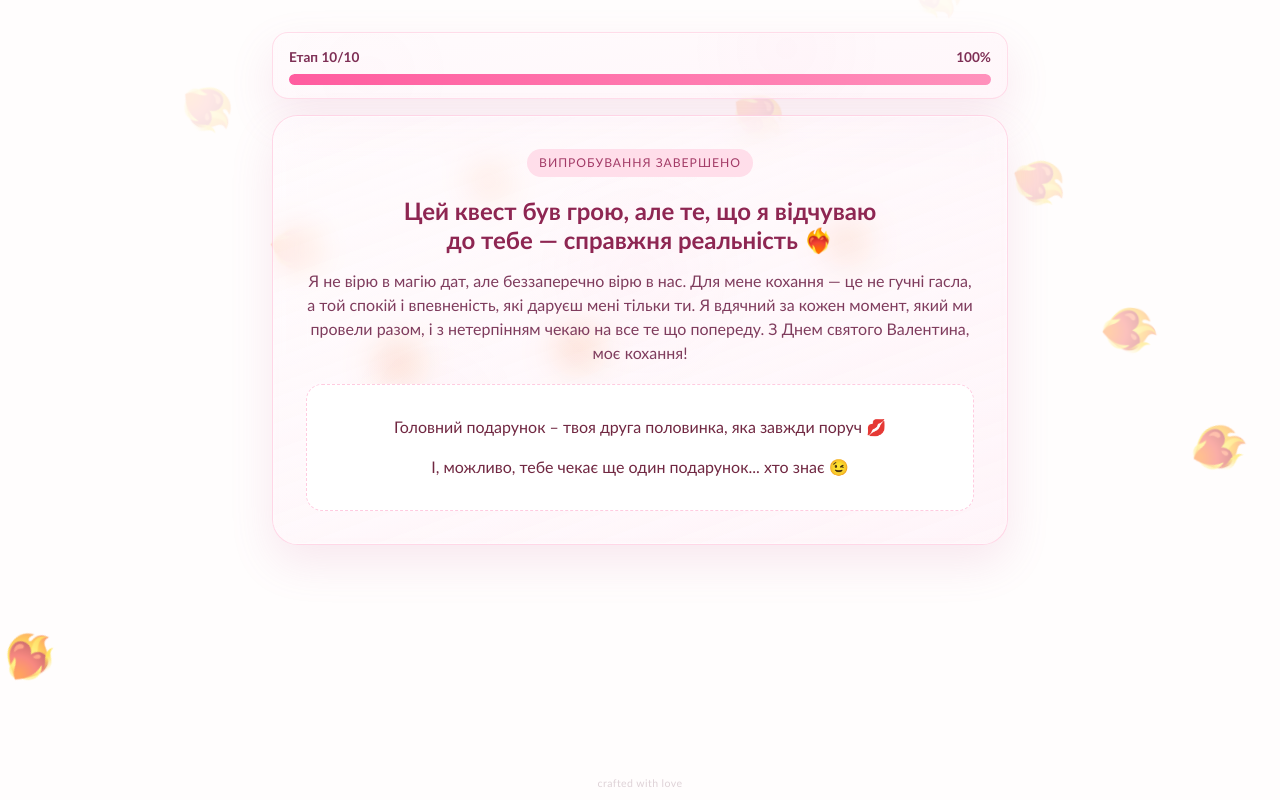
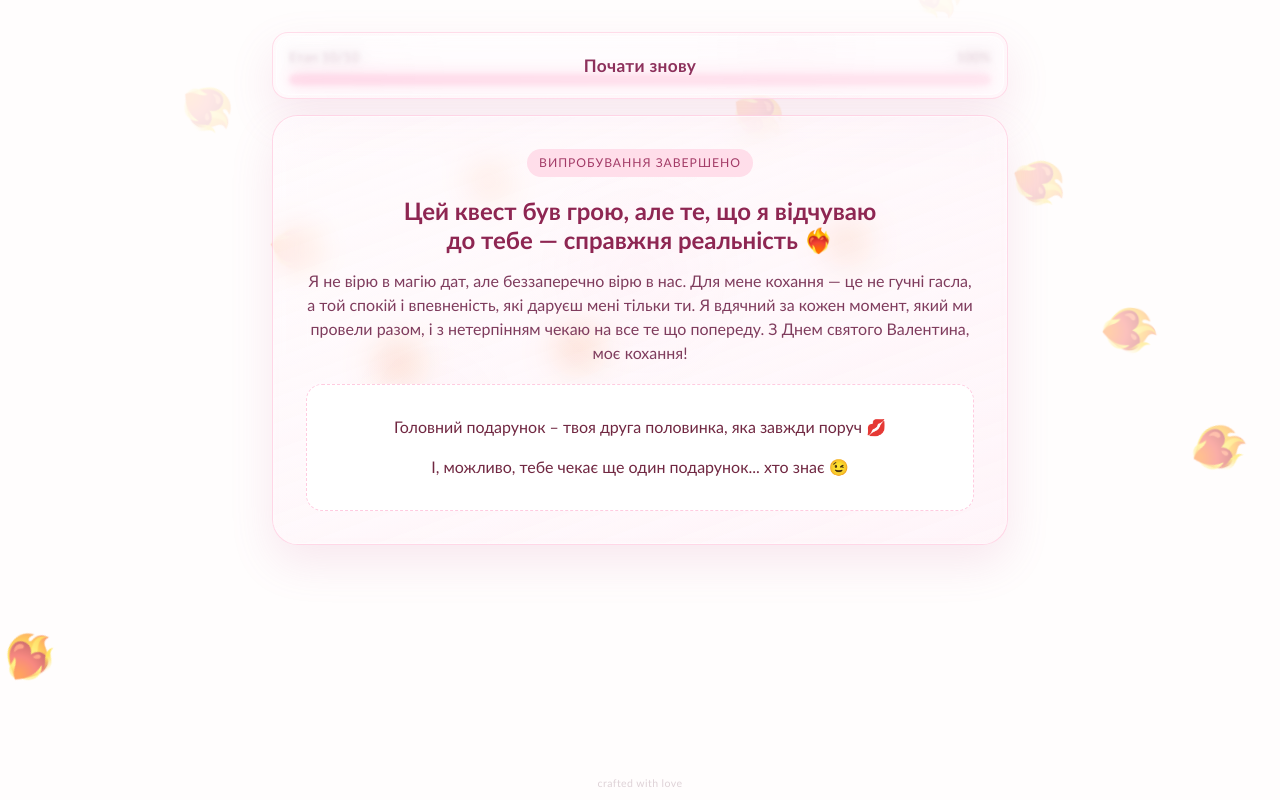
Before and after one commit to serhii-korniichuk/valentine-app, a React (Vite) app: page / in a window 1280 px wide. Both pictures are taken after a click on the button "Відкрити подарунок". Built offline with nearby package versions, Linux system fonts and the light colour scheme.

Commit message:
feat: add restart functionality to progress bar and update UI components

```diff
--- a/src/App.tsx
+++ b/src/App.tsx
@@ -164,6 +164,15 @@ const App = () => {
     await safePlay("celebration");
   };
 
+  const restartFromProgress = async () => {
+    await safePlay("tap");
+    setMode("home");
+    setCurrentStage(0);
+    setRewardOpened(false);
+    setConfettiTrigger(0);
+    setIsTransitioning(false);
+  };
+
   const currentProgress = mode === "stages" ? currentStage : totalStages;
   const activeHeartSymbol = rewardOpened
     ? heartSymbols.special
@@ -206,6 +215,10 @@ const App = () => {
           total={totalStages}
           ariaLabel={quizScenario.ui.progress.ariaLabel}
           stageLabel={quizScenario.ui.progress.stageLabel}
+          restartLabel={quizScenario.ui.progress.restartLabel}
+          onRestart={
+            mode === "final" && rewardOpened ? restartFromProgress : undefined
+          }
         />
       )}
 
--- a/src/components/ProgressBar.module.scss
+++ b/src/components/ProgressBar.module.scss
@@ -4,8 +4,21 @@
   @include glass.surface(1rem, 0.6, 14px);
   @include glass.blobs;
 
+  position: relative;
+  overflow: hidden;
   width: min(100%, 46rem);
   padding: 0.85rem 1rem;
+}
+
+.progressContent {
+  position: relative;
+  z-index: 1;
+  transition: filter 220ms ease, opacity 220ms ease;
+}
+
+.progressContentBlurred {
+  filter: blur(2px);
+  opacity: 0.56;
 }
 
 .progressLabelRow {
@@ -35,3 +48,43 @@
   background: linear-gradient(90deg, var(--color-progress-fill-start) 0%, var(--color-progress-fill-end) 100%);
   transition: width 280ms ease;
 }
+
+.progressRestartOverlay {
+  position: absolute;
+  inset: 0;
+  z-index: 2;
+  display: grid;
+  place-items: center;
+  isolation: isolate;
+  overflow: hidden;
+  border: 0;
+  border-radius: 1rem;
+  background: transparent;
+  color: var(--color-button-outline-text);
+  font-size: 1.08rem;
+  font-weight: 700;
+  letter-spacing: 0.02em;
+  line-height: 1;
+  cursor: pointer;
+  transition: color 180ms ease;
+
+  &::before {
+    content: '';
+    position: absolute;
+    inset: 0.2rem;
+    border-radius: 0.8rem;
+    border: 1px solid rgb(var(--color-screen-content-border-rgb) / 0.62);
+    background: rgb(255 255 255 / 0.62);
+    backdrop-filter: blur(8px);
+    -webkit-backdrop-filter: blur(8px);
+    z-index: -1;
+  }
+
+  &:hover {
+    color: var(--color-stage-prompt);
+  }
+
+  &:hover::before {
+    background: rgb(255 255 255 / 0.7);
+  }
+}
--- a/src/components/ProgressBar.tsx
+++ b/src/components/ProgressBar.tsx
@@ -1,4 +1,5 @@
 import { useMemo } from 'react'
+import classNames from 'classnames'
 import { createRandomGlassStyle } from './shared/glass'
 import styles from './ProgressBar.module.scss'
 
@@ -7,9 +8,18 @@ type ProgressBarProps = {
   total: number
   ariaLabel: string
   stageLabel: string
+  restartLabel?: string
+  onRestart?: () => void
 }
 
-const ProgressBar = ({ current, total, ariaLabel, stageLabel }: ProgressBarProps) => {
+const ProgressBar = ({
+  current,
+  total,
+  ariaLabel,
+  stageLabel,
+  restartLabel,
+  onRestart,
+}: ProgressBarProps) => {
   const percent = Math.round((current / total) * 100)
   const glassStyle = useMemo(
     () =>
@@ -28,6 +38,11 @@ const ProgressBar = ({ current, total, ariaLabel, stageLabel }: ProgressBarProps
 
   return (
     <div className={styles.progressWrap} style={glassStyle} aria-label={ariaLabel}>
+      <div
+        className={classNames(styles.progressContent, {
+          [styles.progressContentBlurred]: Boolean(onRestart),
+        })}
+      >
         <div className={styles.progressLabelRow}>
           <span>
             {stageLabel} {Math.min(current + 1, total)}/{total}
@@ -38,6 +53,17 @@ const ProgressBar = ({ current, total, ariaLabel, stageLabel }: ProgressBarProps
           <div className={styles.progressFill} style={{ width: `${percent}%` }} />
         </div>
       </div>
+
+      {onRestart && (
+        <button
+          className={styles.progressRestartOverlay}
+          type="button"
+          onClick={onRestart}
+        >
+          {restartLabel}
+        </button>
+      )}
+    </div>
   )
 }
 
--- a/src/config/quizScenario.ts
+++ b/src/config/quizScenario.ts
@@ -18,6 +18,7 @@ export const quizScenario: QuizScenarioConfig = {
     progress: {
       ariaLabel: "Прогрес квізу",
       stageLabel: "Етап",
+      restartLabel: "Почати знову",
     },
   },
   home: {
--- a/src/types/quiz.ts
+++ b/src/types/quiz.ts
@@ -188,6 +188,7 @@ export type QuizScenarioConfig = {
     progress: {
       ariaLabel: string
       stageLabel: string
+      restartLabel: string
     }
   }
   home: {
```
Lines whose indentation alone changed are shown as unchanged.
